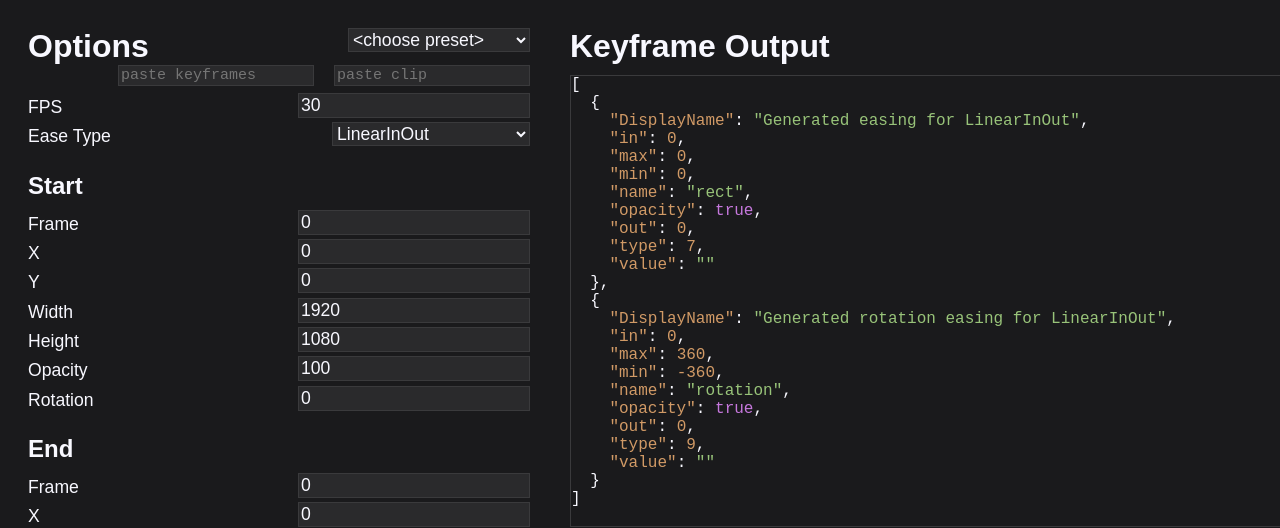
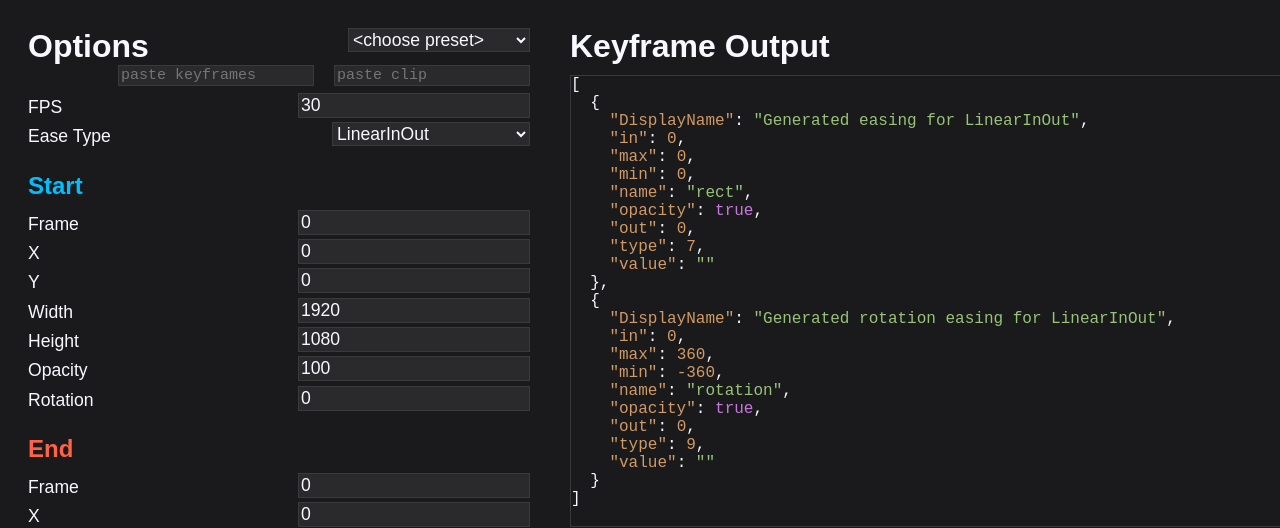
Before and after one commit to tkaden4/kdenlive-easings, a React (Create React App) app: page / in a window 1280 px wide. Shown: the top 528 px of the page. Built offline with nearby package versions, Linux system fonts and the light colour scheme; a web font is replaced by a local one.

Commit message:
Update colors of endpoint titles to better represent whats happening

```diff
--- a/src/App.tsx
+++ b/src/App.tsx
@@ -250,7 +250,7 @@ function App() {
                 </option>
               ))}
             </select>
-            <h2>Start</h2>
+            <h2 style={{ color: "deepskyblue" }}>Start</h2>
             <label>Frame</label>
             <input {...register("start.frame", { valueAsNumber: true })} />
             <br />
@@ -290,7 +290,7 @@ function App() {
                 valueAsNumber: true,
               })}
             />
-            <h2>End</h2>
+            <h2 style={{ color: "tomato" }}>End</h2>
             <label>Frame</label>
             <input {...register("end.frame", { valueAsNumber: true })} />
             <br />
```
Also changed, not shown: 7 other files (tests, documents, lock files or other folders).
